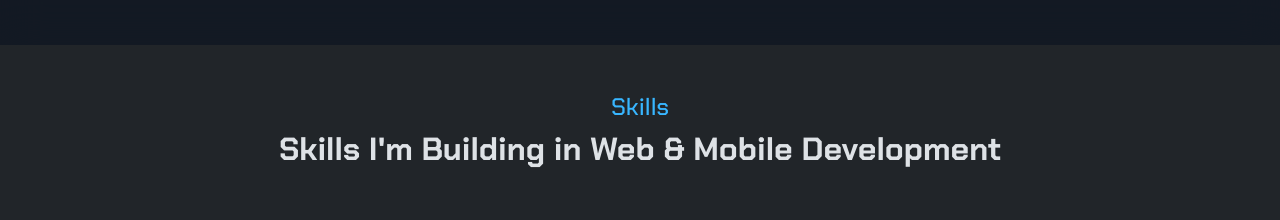
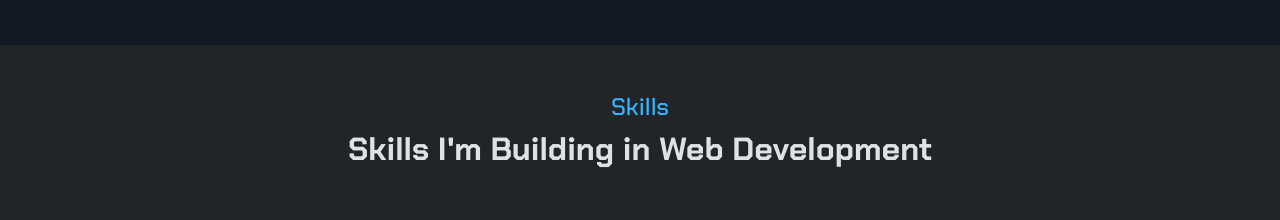
Before and after one commit to Azwar-as/MyPortfolio, a website: page index.html in a window 1280 px wide. Shown: the part 2900-3120 px from the top of the page. Drawn offline with nearby package versions, Linux system fonts and the light colour scheme.

Commit message:
modification skills section

```diff
--- a/index.html
+++ b/index.html
@@ -334,8 +334,7 @@
 
             <div class="text-center myFont">
                 <h4 class="text-main fw-medium">Skills</h4>
-                <h2 class="text-center fw-bolder fs-2">Skills I'm Building in Web & Mobile Development</h2>
-                <p></p>
+                <h2 class="text-center fw-bolder fs-2">Skills I'm Building in Web Development</h2>
             </div>
             <div class="container py-5">
                 <div class="container text-center">
```
